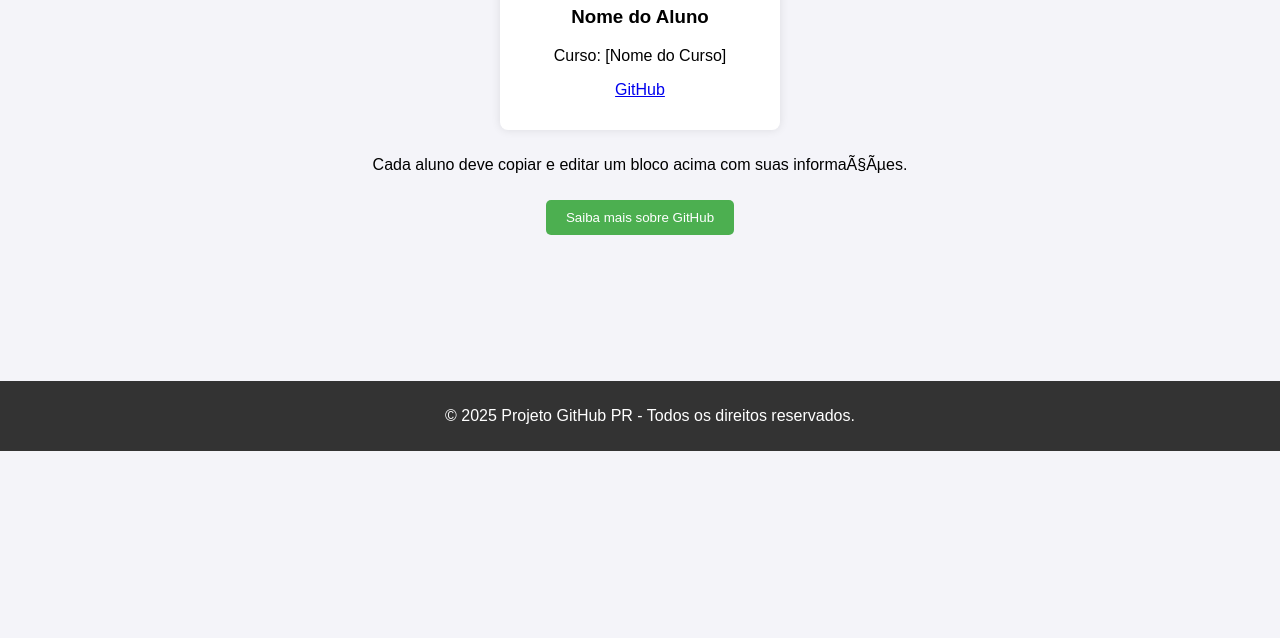
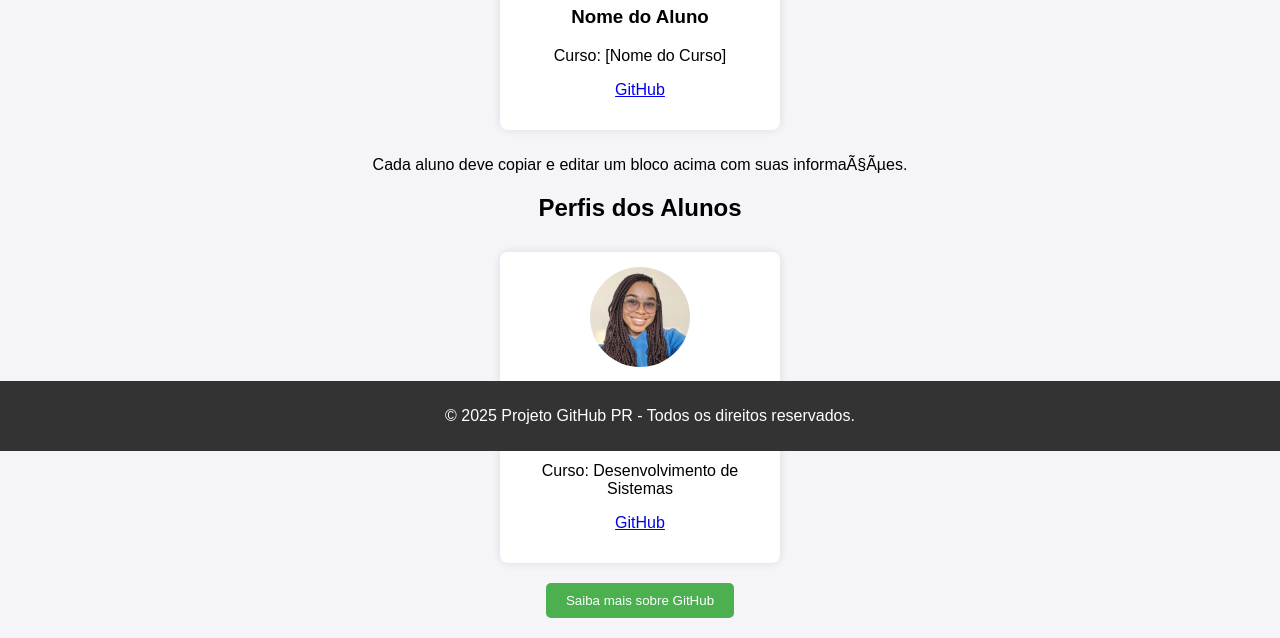
Before and after one commit to Brenosilva13/HandsOn3, a plain HTML site: page index.html in a window 1280 px wide. Shown: the part 349-987 px from the top of the page. Before the commit the page ends 800 px from the top, so only its background shows below. Drawn offline with Linux system fonts and the light colour scheme.

Commit message:
Adicionando informações sobre Melissa Pires

```diff
--- a/index.html
+++ b/index.html
@@ -92,6 +92,18 @@
         <p>Cada aluno deve copiar e editar um bloco acima com suas informaÃ§Ãµes.</p>
     </section>
 
+    <section>
+        <h2>Perfis dos Alunos</h2>
+        <div class="perfil-container">
+            <div class="perfil">
+                <img class="foto" src="melissa.jpeg" alt="Foto do Aluno">
+                <h3>Melissa Pires dos Santos Fonseca</h3>
+                <p>Curso: Desenvolvimento de Sistemas</p>
+                <p><a href="https://github.com/melpiress" target="_blank">GitHub</a></p>
+            </div>
+        </div>
+    </section>
+
     <button class="btn">Saiba mais sobre GitHub</button>
 </main>
 
```
Also changed, not shown: melissa.jpeg (added).
